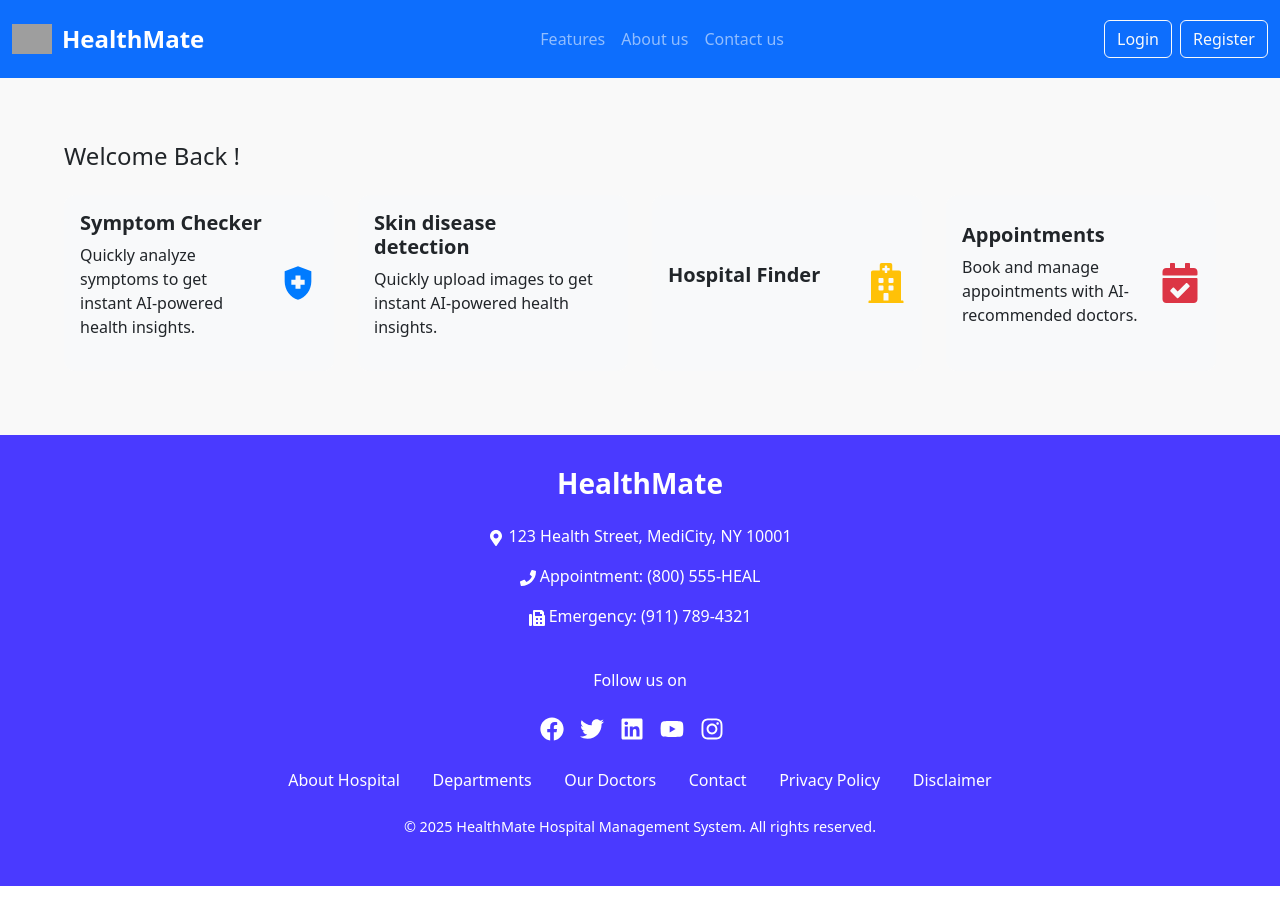
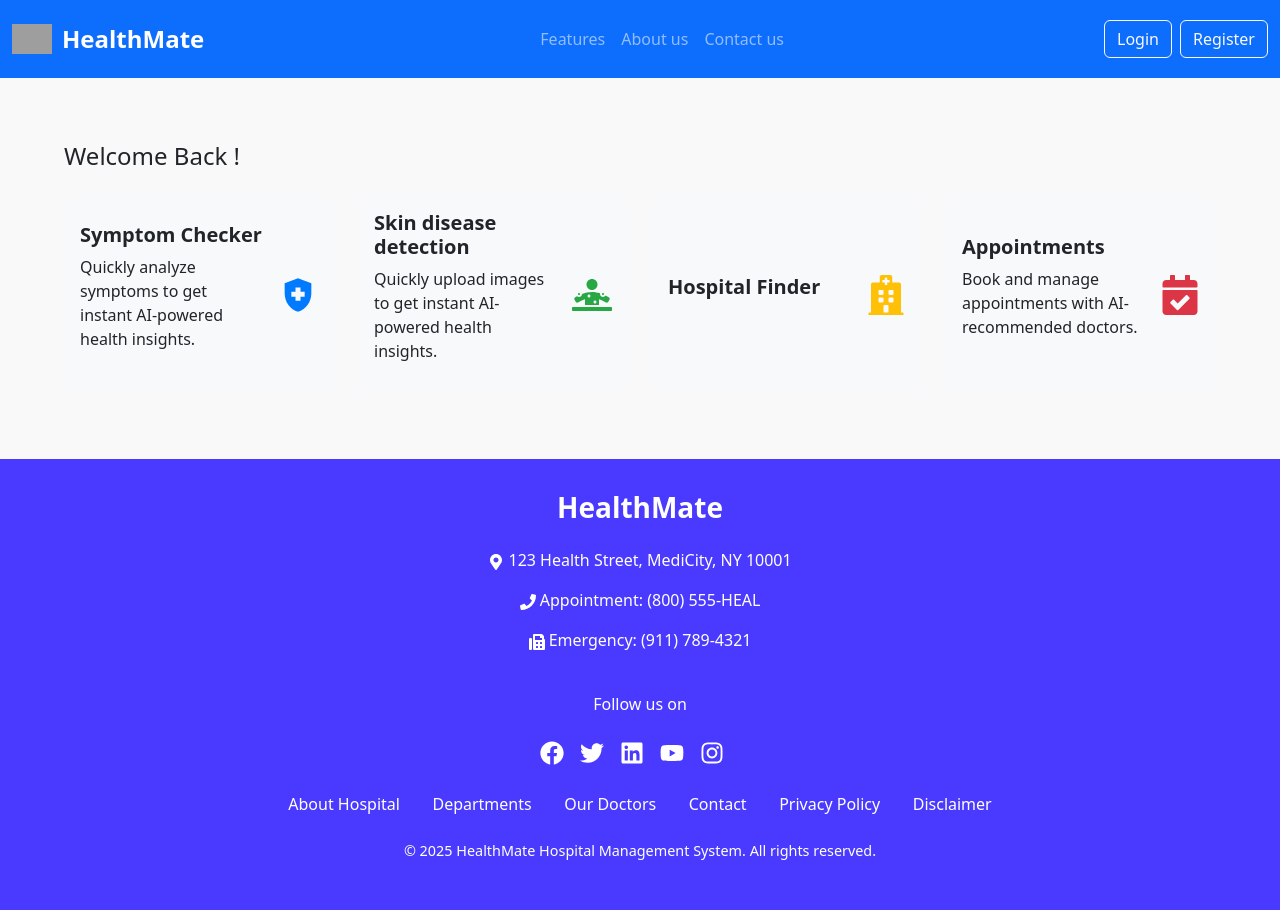
Before and after one commit to prashanth168/minor_project, a React (Create React App) app in the folder frontend/: page /dashboard in a window 1280 px wide. Before the commit the page ends 886 px from the top, so only its background shows below. Built offline with nearby package versions, Linux system fonts and the light colour scheme; grey boxes are pictures that could not be loaded.

Commit message:
modified

```diff
--- a/frontend/src/Components/Dashboard.js
+++ b/frontend/src/Components/Dashboard.js
@@ -20,7 +20,7 @@ function Dashboard() {
       title: 'Skin disease detection',
       description: 'Quickly upload images to get instant AI-powered health insights.',
       route: '/image-detection',
-      img: '/assets/skin-detection.png',
+      icon: <FaDiagnoses size={40} color="#28A745" />,
     },
     {
       title: 'Hospital Finder',
```
